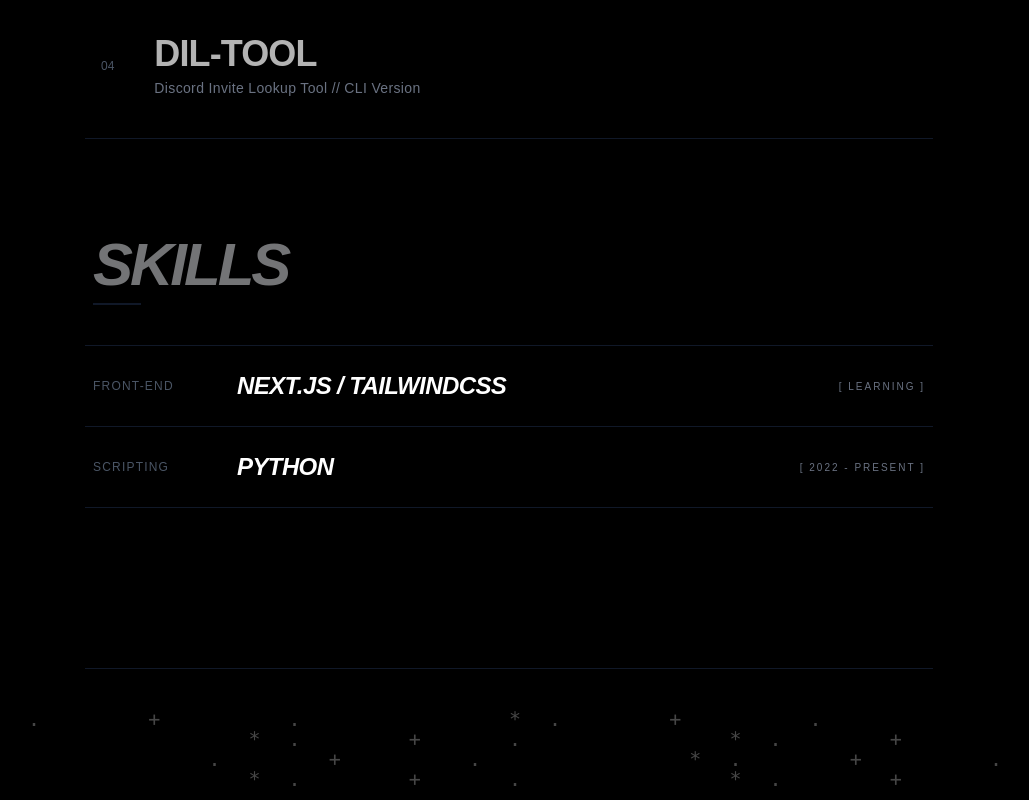
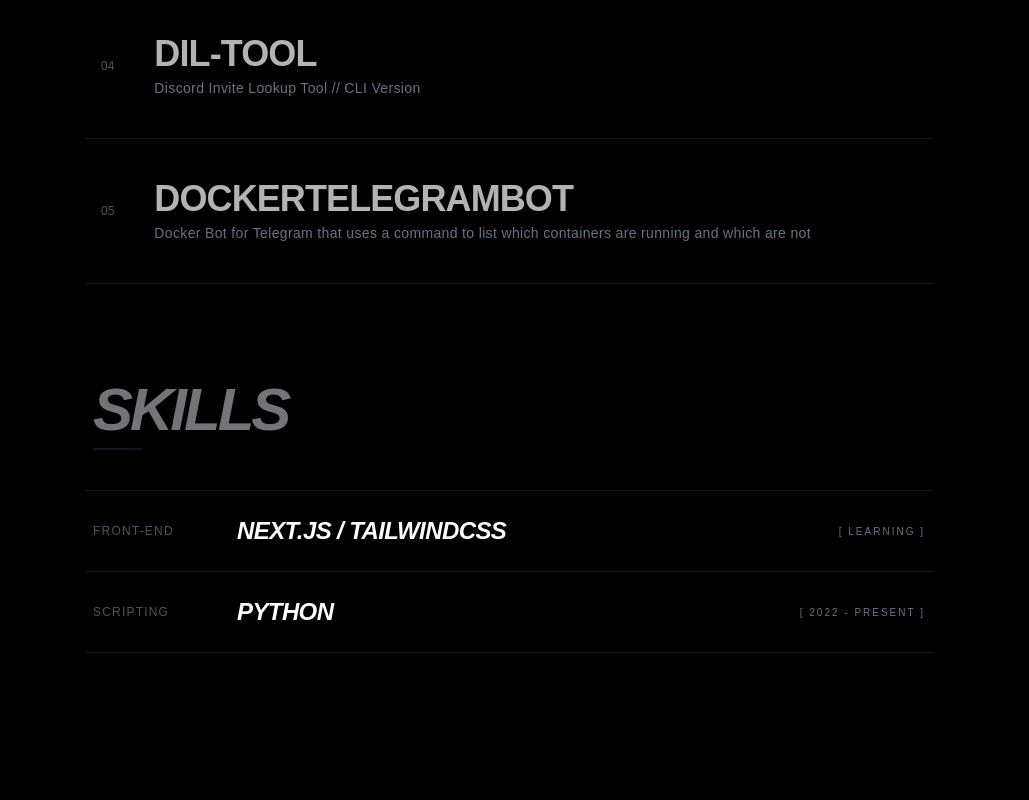
Before and after one commit to wpxq/wpxq, a Next.js app: page / in a window 1280 px wide. Shown: the part 1000-1800 px from the top of the page, without its empty margins (131-1160 px from the left). Built offline with nearby package versions, Linux system fonts and the light colour scheme.

Commit message:
Added "DockerTelegramBot"

```diff
--- a/app/page.tsx
+++ b/app/page.tsx
@@ -56,6 +56,12 @@
             description="Discord Invite Lookup Tool // CLI Version"
             url="https://github.com/wpxq/DIL-Tool"
             />
+            <ProjectRow
+            number="05"
+            title="DockerTelegramBot"
+            description="Docker Bot for Telegram that uses a command to list which containers are running and which are not "
+            url="https://github.com/wpxq/DockerTelegramBot"
+            />
         </section>
 
     <div className="mt-24 mb-10 ml-2">
```
